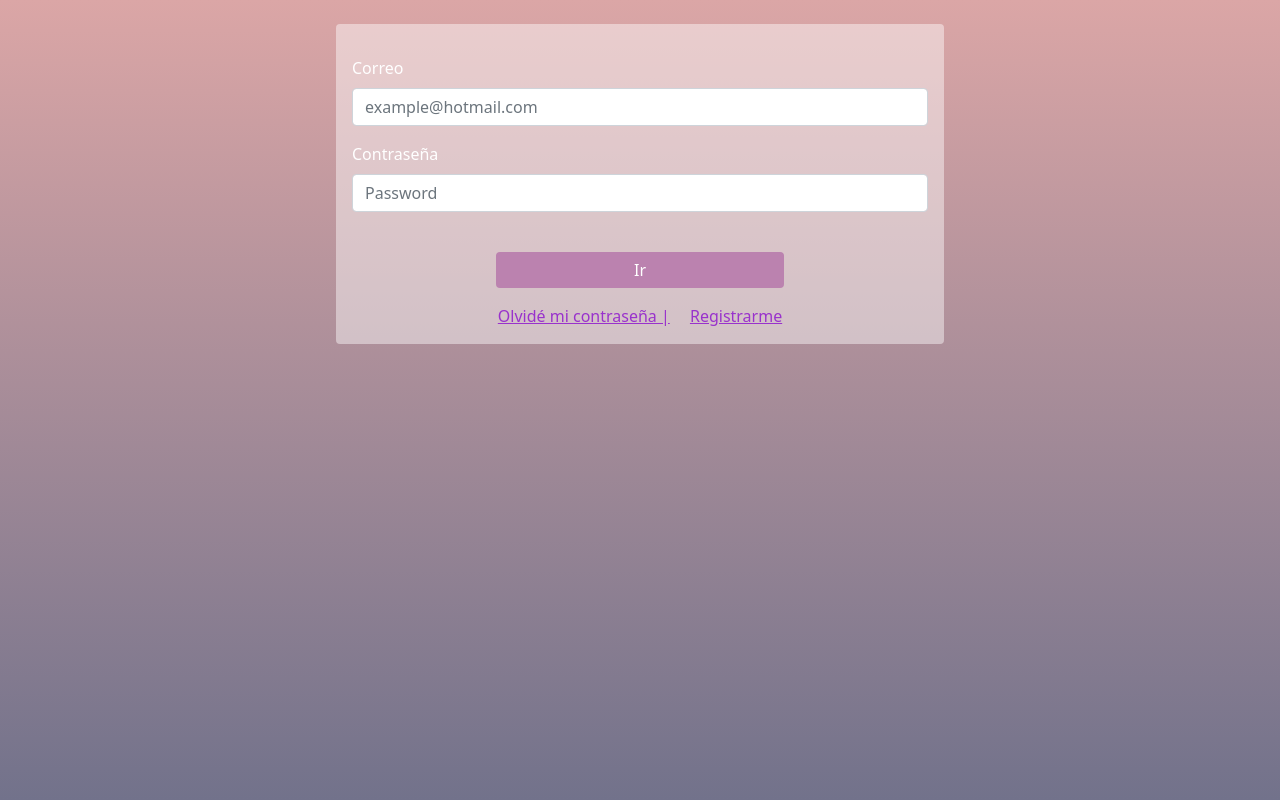
After one commit to samuelmtz2000/proyectoFlask, a Flask app: page /login in a window 1280 px wide. The commit adds this page. Run offline with Flask 2, Linux system fonts and the light colour scheme; some libraries are stand-ins or nearby versions.

Commit message:
formLogin

```diff
--- a/app.py
+++ b/app.py
@@ -1,11 +1,31 @@
-from flask import Flask, render_template
+from flask import Flask, render_template, flash, request, redirect, url_for
 from flask_bootstrap import Bootstrap
+from flask_sqlalchemy import SQLAlchemy
+from config import DevelopmentConfig
+from flask_wtf.csrf import CSRFProtect
+from forms import LoginForm
+# from models.UserInfo import UserInfo
+# inicializar la app de flask
 app = Flask(__name__)
+app.config['SECRET_KEY'] = 'secretodeamor'
+
+app.config.from_object(DevelopmentConfig)
+csrf = CSRFProtect()
+
+db = SQLAlchemy(app)
 
 
 @app.route('/')
 def index():
+
     return render_template("index.html", title="Esta es mi aplicación")
+
+
+@app.route('/login', methods=['GET', 'POST'])
+def Login():
+    if request.form:
+        print(request.form)
+    return render_template("loginForm.html")
 
 
 if __name__ == "__main__":
--- a/requirements.txt
+++ b/requirements.txt
@@ -4,13 +4,17 @@ colorama==0.4.4
 dominate==2.6.0
 Flask==2.0.2
 Flask-Bootstrap==3.3.7.1
+Flask-SQLAlchemy==2.5.1
+Flask-WTF==1.0.0
 greenlet==1.1.2
 itsdangerous==2.0.1
 Jinja2==3.0.3
 MarkupSafe==2.0.1
 mysql-connector==2.2.9
 pycodestyle==2.8.0
+PyMySQL==1.0.2
 SQLAlchemy==1.4.27
 toml==0.10.2
 visitor==0.1.3
 Werkzeug==2.0.2
+WTForms==3.0.0
--- a/templates/base.html
+++ b/templates/base.html
@@ -3,13 +3,20 @@
 <head>
  <meta charset="UTF-8">
  <meta name="viewport" content="width=device-width, initial-scale=1.0">
-     <title>{% block titulo %}
-     {% endblock %}</title>
+    <title> CRUD | 2021 </title>
  <!--<link rel="shortcut icon" href="../static/imgs/tem.ico">-->
  <link rel="shortcut icon" href="{{ url_for('static',filename=' /imgs/tem.ico') }}">
+<link href="https://cdn.jsdelivr.net/npm/bootstrap@5.1.3/dist/css/bootstrap.min.css" rel="stylesheet"
+    integrity="sha384-1BmE4kWBq78iYhFldvKuhfTAU6auU8tT94WrHftjDbrCEXSU1oBoqyl2QvZ6jIW3" crossorigin="anonymous">
 </head>
-<body>
-     {% block content %}
-     {% endblock %}
+<body style="background-image: linear-gradient(rgb(219, 166, 166), rgb(114, 114, 139));"
+    style="backdrop-filter:blur(10px);">
+    {% block Navbar %}
+    {% endblock %}
+    {% block content %}
+    {% endblock %}
+<script src="https://cdn.jsdelivr.net/npm/bootstrap@5.1.3/dist/js/bootstrap.bundle.min.js"
+    integrity="sha384-ka7Sk0Gln4gmtz2MlQnikT1wXgYsOg+OMhuP+IlRH9sENBO0LRn5q+8nbTov4+1p"
+    crossorigin="anonymous"></script>
 </body>
 </html>
--- a/templates/index.html
+++ b/templates/index.html
@@ -1,5 +1,5 @@
 {% extends "base.html" %}
 {% block titulo %} Index {% endblock %}
 {% block content %}
- <H1>Hola</H1>
+ <H1>Hola mundo</H1>
 {% endblock %}
--- /dev/null
+++ b/templates/loginForm.html
@@ -0,0 +1,36 @@
+<!---Formulario-->
+{% extends "base.html" %}
+{% block content %}
+<div class="container" style="padding-bottom: 205px;">
+ <div class="row">
+  <div class="col"></div>
+  <div class="col">
+   <form method="POST" action"/">
+    <div class="card" style="width: 38rem; background-color: rgba(255, 255, 255, 0.44); border-style: none;">
+     <div class="card-body">
+      <p class="card-text">
+     <div class="mb-3" style="color: white;">
+      <label for="txtCorreo" class="form-label">Correo</label>
+      <input type="text" class="form-control" id="txtCorreo" name="correo" placeholder="example@hotmail.com">
+     </div>
+     <div class="mb-3" style="color:white;">
+      <label for="txtContraseña" class="form-label">Contraseña</label>
+      <input type="password" class="form-control" id="txtContraseña" name ="contraseña" placeholder="Password">
+     </div>
+     <br>
+     <div class="d-grid gap-2 col-6 mx-auto">
+      <button class="btn btn-primary" type="submit" style="background-color:rgb(187, 130, 175); border-style: none;">Ir</button>
+     </div>
+     </p>
+     <div style="text-align:center;">
+      <a href="contraseña.html" class="card-link" style="color: darkorchid;">Olvidé mi contraseña |</a>
+      <a href="registro.html" class="card-link" style="color: darkorchid;">Registrarme</a>
+    </div>
+    </div>
+   </div>
+  </form>
+  </div>
+  <div class="col"></div>
+ </div>
+</div>
+{% endblock %}
```
Also changed, not shown: config.py (+9 -0 lines), forms.py (added, +8 -0 lines), models/UserInfo.py (added, +11 -0 lines), templates/navbar.html (added, +13 -0 lines).
